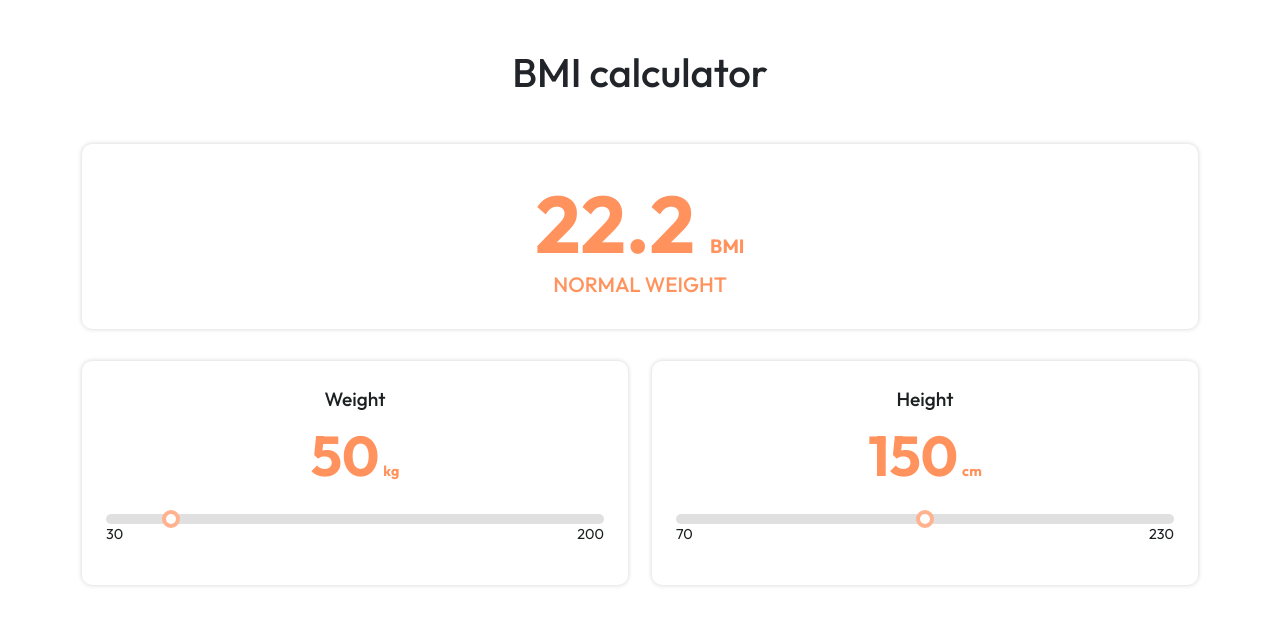
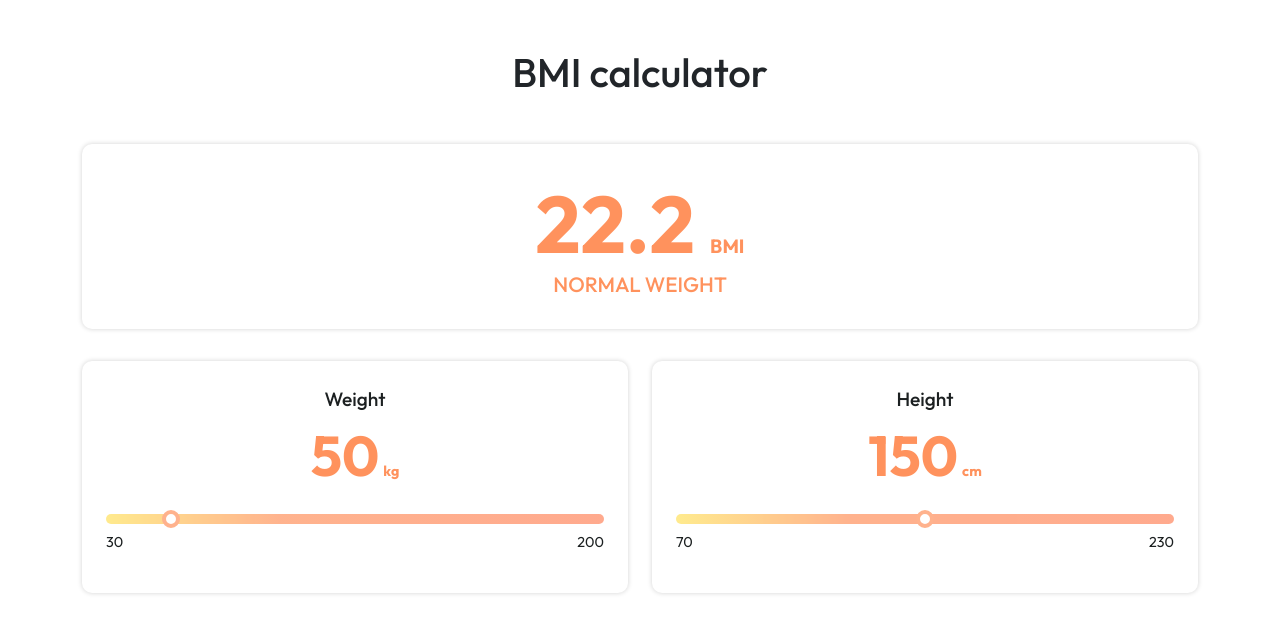
Before and after one commit to iv3it/vue-bmi-calculator, a Vue app: page / in a window 1280 px wide. Shown: the top 632 px of the page. Built offline with nearby package versions, Linux system fonts and the light colour scheme.

Commit message:
added gradient to range background

```diff
--- a/src/components/HomePage.vue
+++ b/src/components/HomePage.vue
@@ -16,7 +16,7 @@
             <label for="weight" class="form__label">Weight</label>
             <p class="form__text form__text--orange mb-3">{{ form.weight }}<span class="form__text--orange form__text--xs ms-1">kg</span></p>
             <input class="form__range" id="weight" type="range" min="30" max="200" step="0.5" v-model="form.weight" required>
-            <div class="w-100 d-flex justify-content-between">
+            <div class="w-100 mt-2 d-flex justify-content-between">
               <p class="form__text--black form__text--xs">30</p>
               <p class="form__text--black form__text--xs">200</p>
             </div>
@@ -27,7 +27,7 @@
             <label for="height" class="form__label">Height</label>
             <p class="form__text form__text--orange mb-3">{{ form.height }}<span class="form__text--orange form__text--xs ms-1">cm</span></p>
             <input class="form__range" id="height" type="range" min="70" max="230" step="1" v-model="form.height" required>
-            <div class="w-100 d-flex justify-content-between">
+            <div class="w-100 mt-2 d-flex justify-content-between">
               <p class="form__text--black form__text--xs">70</p>
               <p class="form__text--black form__text--xs">230</p>
             </div>
@@ -204,6 +204,8 @@ export default {
     -webkit-transition: .2s;
     transition: opacity .2s;
 
+    background: linear-gradient(85deg, rgba(255,226,93,1) 0%, rgba(255,146,93,1) 35%, rgba(255,133,93,1) 100%);
+
 
     &:hover {
       opacity: 1;
```
